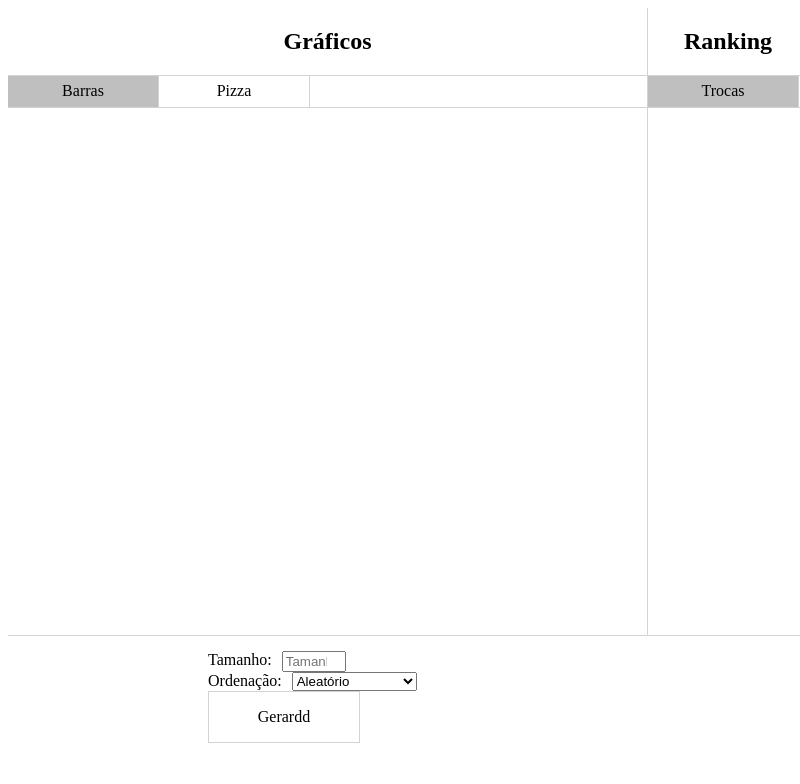
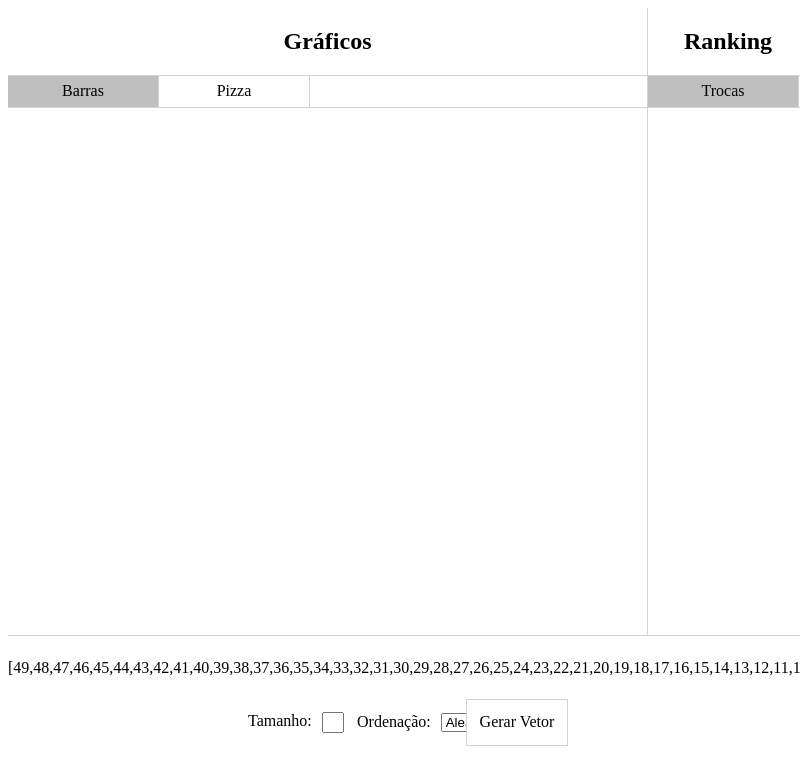
Before and after one commit to Taiguz/sort, an Electron app: page index.html in a window 800 px wide. Drawn offline with nearby package versions, Linux system fonts and the light colour scheme; no server answers.

Commit message:
implementação classe vetor

```diff
--- a/estilo.css
+++ b/estilo.css
@@ -71,23 +71,34 @@ controller{
 vetor{
     width: 100%;
     height: 10%;
-
+    margin-bottom: 20px;
+    margin-top: 20px;
+    padding: 4px;
+    text-align: center;
 }
 form{
-    width: 50%;
+    width: 40%;
+    display: flex;
+    align-items: center;
+    justify-content: space-between;
 
 }
 form div{
     display: flex;
     flex-direction: row;
+    width: 30%;
 }
 form v{
     margin-right: 10px;
 }
+form div input{
+    width: 80%;
+}
 form bt{
     border: 1px solid lightgray;
-    width: 100px;
-    height: 50px;
+    min-width: 100px;
+    height: 45px;
+
 }
 nav{
     width: 100%;
--- a/index.html
+++ b/index.html
@@ -56,9 +56,10 @@
   </main>
   <controller>
     <vetor></vetor>
+
     <form>
       <div>
-        <v>Tamanho:</v><input type="number" min="0" max="100" placeholder="Tamanho...">
+        <v>Tamanho:</v><input type="number" min="0" max="100">
       </div>
       <div>
         <v>Ordenação:</v> <select>
@@ -68,7 +69,7 @@
           <option>Quase Ordenado</option>
         </select>
       </div>
-      <bt>Gerardd</bt>
+      <bt>Gerar Vetor</bt>
     </form>
 
   </controller>
--- a/order.js
+++ b/order.js
@@ -48,7 +48,6 @@ class Pie {
                 },
                 legend: {
                     labels: {
-                        // This more specific font property overrides the global property
                         fontColor: 'black',
                         fontSize: 24
                     }
@@ -449,6 +448,29 @@ class Controller {
         })
     }
 }
+class Vetor {
+
+    constructor(options) {
+
+        this.vetor = document.getElementsByTagName('vetor')[0]
+        this.drawVetor()
+    }
+    drawVetor() {
+        this.vetor.textContent = `[${this.constructReverseVetor(50).join(',')}]`
+        debugger
+    }
+    constructReverseVetor(length) {
+
+        let vetor = []
+        for (let i = (length - 1); i > 0; i--) {
+            vetor.push(i)
+        }
+        return vetor
+
+    }
+
+}
+
 let controller = new Controller({
     directory: 'resultados',
     animationDuration: 60,
@@ -461,4 +483,6 @@ let controller = new Controller({
     delay: 5
 })
 
+let vetor = new Vetor()
+
 controller.playAll()
```
